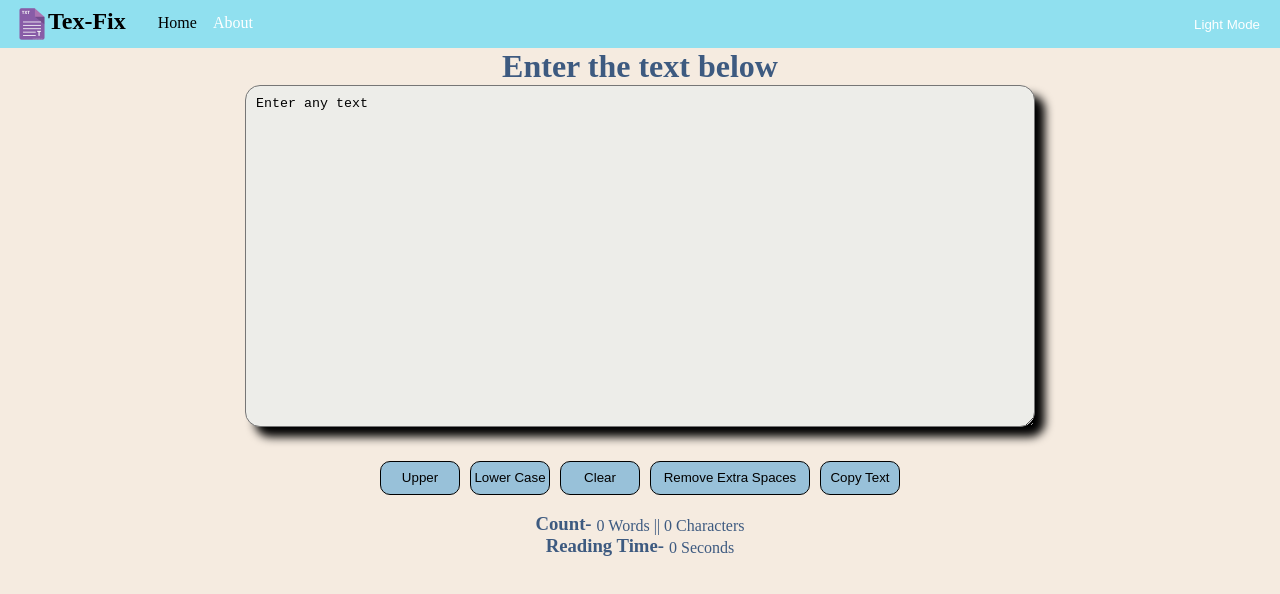
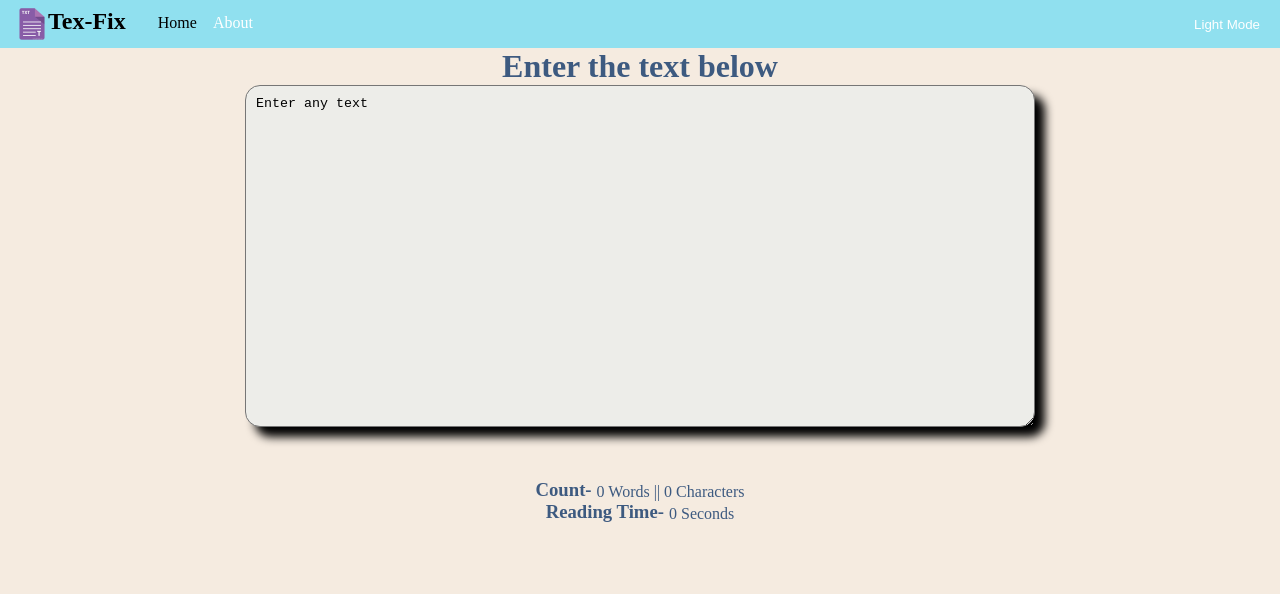
Before and after one commit to MohammadxAnas/Tex-Fix, a React (Create React App) app: page / in a window 1280 px wide. Shown: the top 594 px of the page. Built offline with nearby package versions, Linux system fonts and the light colour scheme.

Commit message:
added working keys in toolkit

```diff
--- a/src/components/home.js
+++ b/src/components/home.js
@@ -1,72 +1,88 @@
-import {useState} from 'react';
+import {useState,useRef} from 'react';
 import './hq.css';
 
 function Home(props) {
-
-    let [selectedText, setSelectedText] = useState('');
-    const handleMouseUp = (event) => {
-      const textarea = event.target;
-      const stdtext = textarea.value.substring(textarea.selectionStart, textarea.selectionEnd);
+    let textarea=document.getElementById("mytextarea");
+    let textarearef=useRef(null);
+    const [selectedText, setSelectedText] = useState('');
+    const toolkitref=useRef(null);
+    const handleMouseUp = () => {
+      let textarea= textarearef.current;
+      const start = textarea.selectionStart;
+      const end = textarea.selectionEnd;
+      const toolkit = document.getElementById('toolkit');
+      if(start!==end){
+      const stdtext = textarea.value.substring(start, end);
       setSelectedText(stdtext);
       console.log(selectedText);
-      const toolkit = document.getElementById('toolkit');
-      if(selectedText){
       const range = window.getSelection().getRangeAt(0);
       const rect = range.getBoundingClientRect();
+      const toolkit = document.getElementById('toolkit');
       toolkit.style.left = `${rect.left + window.scrollX}px`;
       toolkit.style.top = `${rect.bottom + window.scrollY}px`;
       toolkit.classList.remove('hidden');
       }
-      else {
-        toolkit.classList.add('hidden');
+      else{
+      setSelectedText('');
+      toolkit.classList.add('hidden');
       }
   }
 
 
   let [text,setText]= useState("")
   const toUpper=()=>{
-    if(text.length!==0){
-      let newtxt=text.toUpperCase();
-      setText(newtxt)
-    }
+    let textarea= textarearef.current;
+    const start = textarea.selectionStart;
+    const end = textarea.selectionEnd;
+    const text = textarea.value;
+
+    textarea.value = text.slice(0, start) + text.slice(start, end).toUpperCase() + text.slice(end);
+    textarea.focus();
+    setSelectedText('');
   }
   const toLower=()=>{
-    if(text.length!==0){
-      let ltext=text.toLowerCase()
-      setText(ltext)
-    }
+    let textarea= textarearef.current;
+    const start = textarea.selectionStart;
+    const end = textarea.selectionEnd;
+    const text = textarea.value;
+
+    textarea.value = text.slice(0, start) + text.slice(start, end).toLowerCase() + text.slice(end);
+    textarea.focus();
+    setSelectedText('');
   }
-  const handleChange=(event)=>{
-      setText(event.target.value)
-  }
+
   const cleartxt=()=>{
-    if(text.length!==0){
-      setText("")
-    }
-
+    let textarea= textarearef.current;
+    const start = textarea.selectionStart;
+    const end = textarea.selectionEnd;
+    const text = textarea.value;
+    textarea.value = text.slice(0, start) + text.slice(end);
+    textarea.focus();
+    setSelectedText('');
   }
 
   const extraSpaces=()=>{
-    if(text.length!==0){
-      let ntxt=text.split(/[ ]+/);
-      setText(ntxt.join(" "))
-    }
+    let textarea= textarearef.current;
+    const start = textarea.selectionStart;
+    const end = textarea.selectionEnd;
+    const text = textarea.value;
+    let ntxt=text.slice(start,end).split(/[ ]+/).join(" ");
 
+    textarea.value = text.slice(0, start) + ntxt + text.slice(end);
+    textarea.focus();
+    setSelectedText('');
   }
   const cpyText=()=>{
-    if(text.length!==0){
-      navigator.clipboard.writeText(text)
+    if(selectedText.length!==0){
+      navigator.clipboard.writeText(selectedText)
       alert("Text copied to clipboard!")
     }
   }
-  const copy=()=>{
-    navigator.clipboard.writeText(selectedText)
-      alert("Text copied to clipboard!")
-  }
+
     return(
    <>
-   <div id="toolkit" className="toolkit hidden">
-      <button className='btn' onClick={toUpper}>Upper</button>
+   <div id="toolkit" ref={toolkitref} className="toolkit hidden">
+      <button className='btn' onClick={toUpper}>Upper Case</button>
       <button className='btn' onClick={toLower}>Lower Case</button>
       <button className='btn' onClick={cleartxt}>Clear</button>
       <button className='extra' onClick={extraSpaces}>Remove Extra Spaces</button>
@@ -75,16 +91,10 @@ function Home(props) {
       <div className='home' style={props.color}>
       <h1>Enter the text below</h1>
       <div className='txtarea'>
-      <textarea id='myTextarea' style={props.mycolor} placeholder='Enter any text' value={text} onChange={handleChange} rows={8} onMouseUp={handleMouseUp} ></textarea>
+      <textarea id='myTextarea' style={props.mycolor} placeholder='Enter any text' ref={textarearef} rows={8} onMouseUp={handleMouseUp} ></textarea>
       </div>
       <br/>
-      <div className='btns'>
-      <button className='btn' onClick={toUpper}>Upper</button>
-      <button className='btn' onClick={toLower}>Lower Case</button>
-      <button className='btn' onClick={cleartxt}>Clear</button>
-      <button className='extra' onClick={extraSpaces}>Remove Extra Spaces</button>
-      <button className='btn' onClick={cpyText}>Copy Text</button>
-      </div>
+
       <br/>
       < div className='count'>
       <h3>Count-</h3>
--- a/src/components/hq.css
+++ b/src/components/hq.css
@@ -38,23 +38,11 @@ p{
 
 }
 .btn{
-    border-radius: 10px;
-    border: none;
-    background-color:#98c1d9;
-    border: 1px solid black;
-    height: 2.1rem;
-    width: 5rem;
     cursor: pointer;
 }
 
 
 .extra{
-    border-radius: 10px;
-    border: none;
-    height: 2.1rem;
-    width: 10rem;
-    background-color:#98c1d9;
-    border: 1px solid black;
     cursor: pointer;
 }
 .navbar{
@@ -139,6 +127,8 @@ nav{
     position: absolute;
     background-color: white;
     border: 1px solid #ccc;
+    display: flex;
+    gap: 5px;
     padding: 10px;
     box-shadow: 0 2px 5px rgba(0,0,0,0.3);
     z-index: 1000;
```
Also changed, not shown: src/components/toolkit.js (added, +61 -0 lines).
